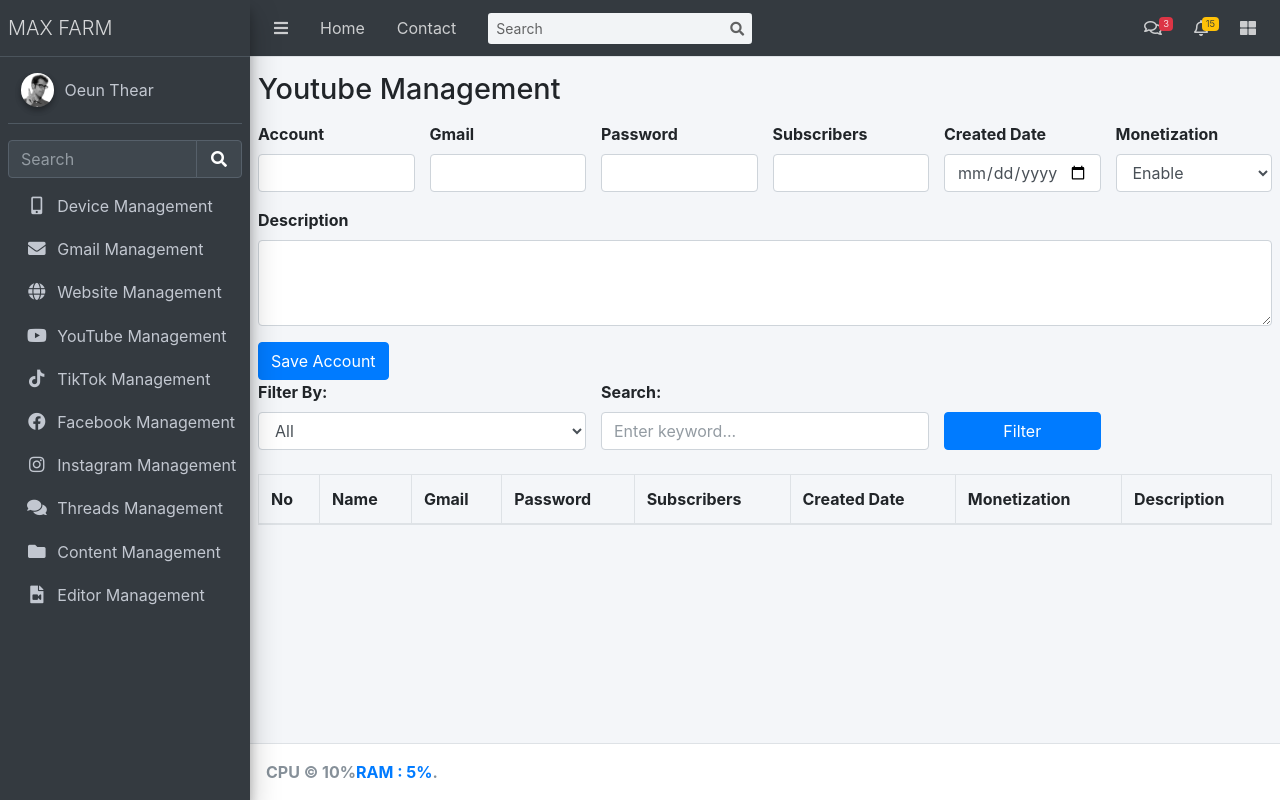
After one commit to OUENTHEARA93/mmo_tools, a Flask app: page /editor in a window 1280 px wide. The commit adds this page. Run offline with Flask 3, Linux system fonts and the light colour scheme; lists and menus that the app fills with data are empty; some libraries are stand-ins or nearby versions.

Commit message:
add more download & editor
update more 2 features:
download
editor
refactor ui

```diff
--- a/app.py
+++ b/app.py
@@ -1,4 +1,7 @@
-from flask import Flask, render_template, request, redirect, url_for, flash, session
+import logging
+
+import yt_dlp
+from flask import Flask, render_template, request, redirect, url_for, flash, session, jsonify
 from flask_sqlalchemy import SQLAlchemy
 from datetime import datetime
 import os
@@ -275,10 +278,49 @@ def youtube(page=1):
     return render_template('youtube.html')
 
 
-# @app.route('/clear_cookies')
-# def clear_cookies():
-#     session.clear()  # Clears the session cookies
-#     return redirect(url_for('index'))
+# Set up logging
+logging.basicConfig(level=logging.INFO, format='%(asctime)s - %(levelname)s - %(message)s')
+
+
+@app.route('/content')
+# @app.route('/instagram/page/<int:page>')
+# @app.route('/page')
+def content(page=1):
+    return render_template('content.html')
+
+
+@app.route('/download', methods=['POST'])
+def download():
+    save_as = request.form.get('save_as')
+    video_size = request.form.get('video_size')
+    folder_name = request.form.get('folder_name')
+    video_links = request.form.get('video_links').strip().split('\n')
+
+    download_path = os.path.join('downloads', folder_name)
+    os.makedirs(download_path, exist_ok=True)
+
+    # Configure yt-dlp options based on user input
+    ydl_opts = {
+        'format': f'bestvideo[height<={video_size}]+bestaudio/best[height<={video_size}]',
+        'outtmpl': os.path.join(download_path, f'%(title)s.%(ext)s'),
+        'postprocessors': [{
+            'key': 'FFmpegExtractAudio',
+            'preferredcodec': 'mp3' if save_as == 'MP3' else 'mp4',
+        }] if save_as == 'MP3' else None
+    }
+
+    with yt_dlp.YoutubeDL(ydl_opts) as ydl:
+        ydl.download(video_links)
+
+    # Here you might want to return something more meaningful, like a success message or link to the downloaded files
+    return jsonify({'message': 'Download started, check server for output'})
+
+
+@app.route('/editor')
+# @app.route('/instagram/page/<int:page>')
+# @app.route('/page')
+def editor(page=1):
+    return render_template('editor.html')
 
 
 if __name__ == "__main__":
--- /dev/null
+++ b/templates/editor.html
@@ -0,0 +1,122 @@
+{% extends 'layout.html' %}
+
+{% block content %}
+<div class="content-header">
+    <h1>Youtube Management</h1>
+</div>
+
+<div class="content">
+    <!-- Form Section -->
+    <form method="POST">
+        <div class="row">
+            <div class="col-md-2">
+                <div class="form-group">
+                    <label for="account">Account</label>
+                    <input type="text" class="form-control" id="account" name="account" required>
+                </div>
+            </div>
+            <div class="col-md-2">
+                <div class="form-group">
+                    <label for="gmail">Gmail</label>
+                    <input type="text" class="form-control" id="gmail" name="gmail" required>
+                </div>
+            </div>
+            <div class="col-md-2">
+                <div class="form-group">
+                    <label for="password">Password</label>
+                    <input type="text" class="form-control" id="password" name="password" required>
+                </div>
+            </div>
+            <div class="col-md-2">
+                <div class="form-group">
+                    <label for="subscribers">Subscribers</label>
+                    <input type="number" class="form-control" id="subscribers" name="subscribers" required>
+                </div>
+            </div>
+
+            <div class="col-md-2">
+                <div class="form-group">
+                    <label for="created_date">Created Date</label>
+                    <input type="date" class="form-control" id="created_date" name="created_date" required>
+                </div>
+            </div>
+            <div class="col-md-2">
+                <div class="form-group">
+                    <label for="monetization">Monetization</label>
+                    <select class="form-control" id="monetization" name="monetization" required>
+                        <option value="Enable">Enable</option>
+                        <option value="Disabled">Disabled</option>
+                    </select>
+                </div>
+            </div>
+            <div class="col-md-12">
+                <div class="form-group">
+                    <label for="description">Description</label>
+                    <textarea class="form-control" id="description" name="description" rows="3"></textarea>
+                </div>
+            </div>
+            <div class="col-md-12">
+                <button type="submit" class="btn btn-primary">Save Account</button>
+            </div>
+        </div>
+    </form>
+
+    <!-- Search Filter Section -->
+    <div class="filter-section">
+        <form id="filter-form" method="GET">
+            <div class="row">
+                <!-- Combo box for filtering by category -->
+                <div class="col-md-4">
+                    <label for="category">Filter By:</label>
+                    <select id="category" name="category" class="form-control">
+                        <option value="">All</option>
+                        <option value="name">Name</option>
+                    </select>
+                </div>
+
+                <!-- Text box for searching -->
+                <div class="col-md-4">
+                    <label for="search">Search:</label>
+                    <input type="text" id="search" name="search" class="form-control" placeholder="Enter keyword...">
+                </div>
+
+                <!-- Submit Button for filtering -->
+                <div class="col-md-2">
+                    <label>&nbsp;</label>
+                    <button type="submit" class="btn btn-primary btn-block">Filter</button>
+                </div>
+            </div>
+        </form>
+    </div>
+
+
+    <!-- Table Section -->
+    <table class="table table-bordered mt-4">
+        <thead>
+        <tr>
+            <th>No</th>
+            <th>Name</th>
+            <th>Gmail</th>
+            <th>Password</th>
+            <th>Subscribers</th>
+            <th>Created Date</th>
+            <th>Monetization</th>
+            <th>Description</th>
+        </tr>
+        </thead>
+        <tbody>
+        {% for account in accounts %}
+        <tr>
+
+        </tr>
+        {% endfor %}
+        </tbody>
+    </table>
+
+    <!-- System Performance Section -->
+    <!--    <div class="mt-4">-->
+    <!--        <label>CPU Performance:</label><br>-->
+    <!--        <label>RAM Performance:</label>-->
+    <!--    </div>-->
+</div>
+{% endblock %}
--- a/templates/layout.html
+++ b/templates/layout.html
@@ -150,7 +150,7 @@
                     <img src="{{ url_for('static', filename='AdminLTE/img/user2-160x160.jpg') }}" class="img-circle elevation-2" alt="User Image">
                 </div>
                 <div class="info">
-                    <a href="#" class="d-block">Admin User</a>
+                    <a href="#" class="d-block">Oeun Thear</a>
                 </div>
             </div>
 
@@ -195,6 +195,21 @@
                         </a>
                     </li>
 
+                    <!-- YouTube Management -->
+                    <li class="nav-item">
+                        <a href="{{ url_for('youtube') }}" class="nav-link">
+                            <i class="nav-icon fab fa-youtube"></i>
+                            <p>YouTube Management</p>
+                        </a>
+                    </li>
+
+                    <!-- TikTok Management -->
+                    <li class="nav-item">
+                        <a href="{{ url_for('tiktok') }}" class="nav-link">
+                            <i class="nav-icon fab fa-tiktok"></i>
+                            <p>TikTok Management</p>
+                        </a>
+                    </li>
                     <!-- Facebook Management -->
                     <li class="nav-item">
                         <a href="{{ url_for('facebook') }}" class="nav-link">
@@ -219,21 +234,22 @@
                         </a>
                     </li>
 
-                    <!-- YouTube Management -->
+                    <!-- Content Management -->
                     <li class="nav-item">
-                        <a href="{{ url_for('youtube') }}" class="nav-link">
-                            <i class="nav-icon fab fa-youtube"></i>
-                            <p>YouTube Management</p>
+                        <a href="{{ url_for('content') }}" class="nav-link">
+                            <i class="nav-icon fas fa-folder"></i>
+                            <p>Content Management</p>
                         </a>
                     </li>
 
-                    <!-- TikTok Management -->
+                    <!-- Editor Management -->
                     <li class="nav-item">
-                        <a href="{{ url_for('tiktok') }}" class="nav-link">
-                            <i class="nav-icon fab fa-tiktok"></i>
-                            <p>TikTok Management</p>
+                        <a href="{{ url_for('editor') }}" class="nav-link">
+                            <i class="nav-icon fas fa-file-video"></i>
+                            <p>Editor Management</p>
                         </a>
                     </li>
+
                 </ul>
             </nav>
             <!-- /.sidebar-menu -->
```
Also changed, not shown: templates/content.html (added, +132 -0 lines).
